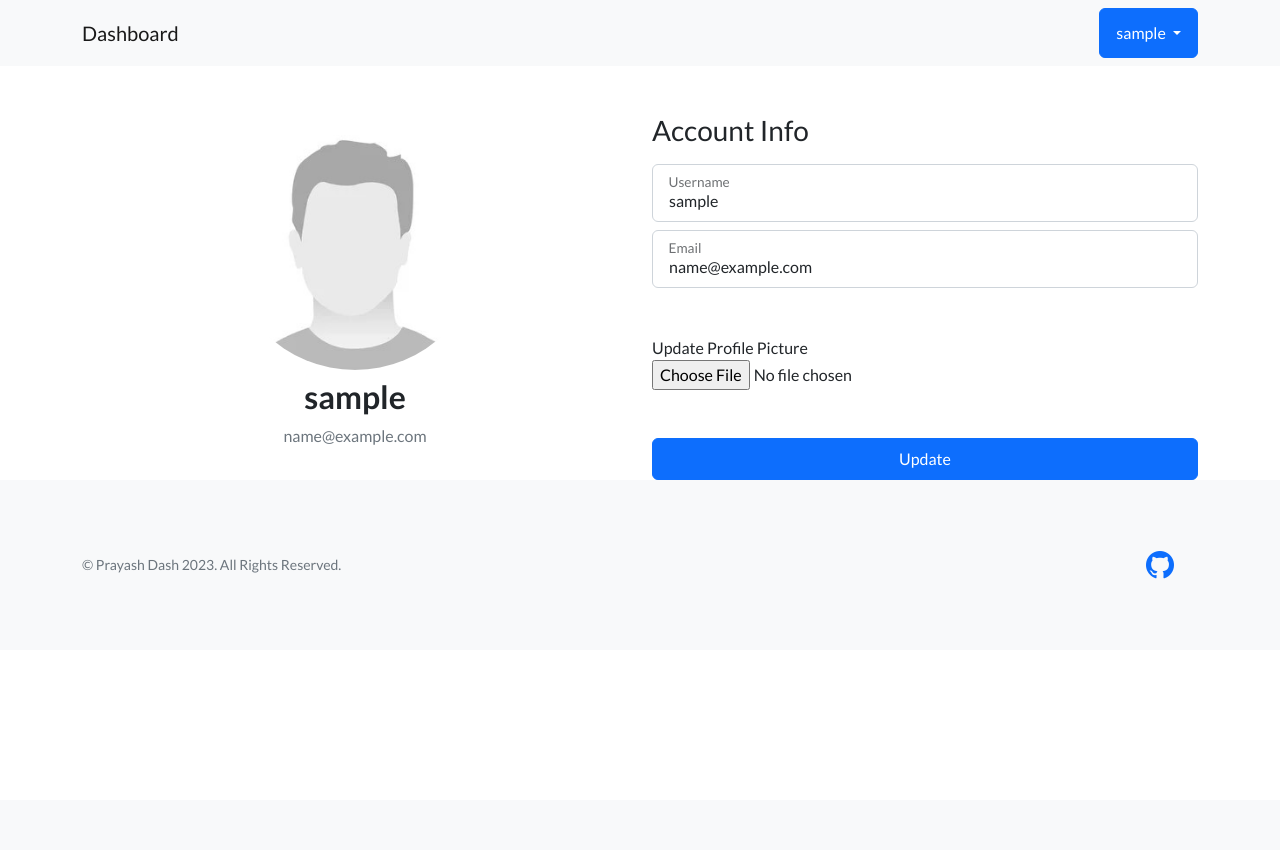
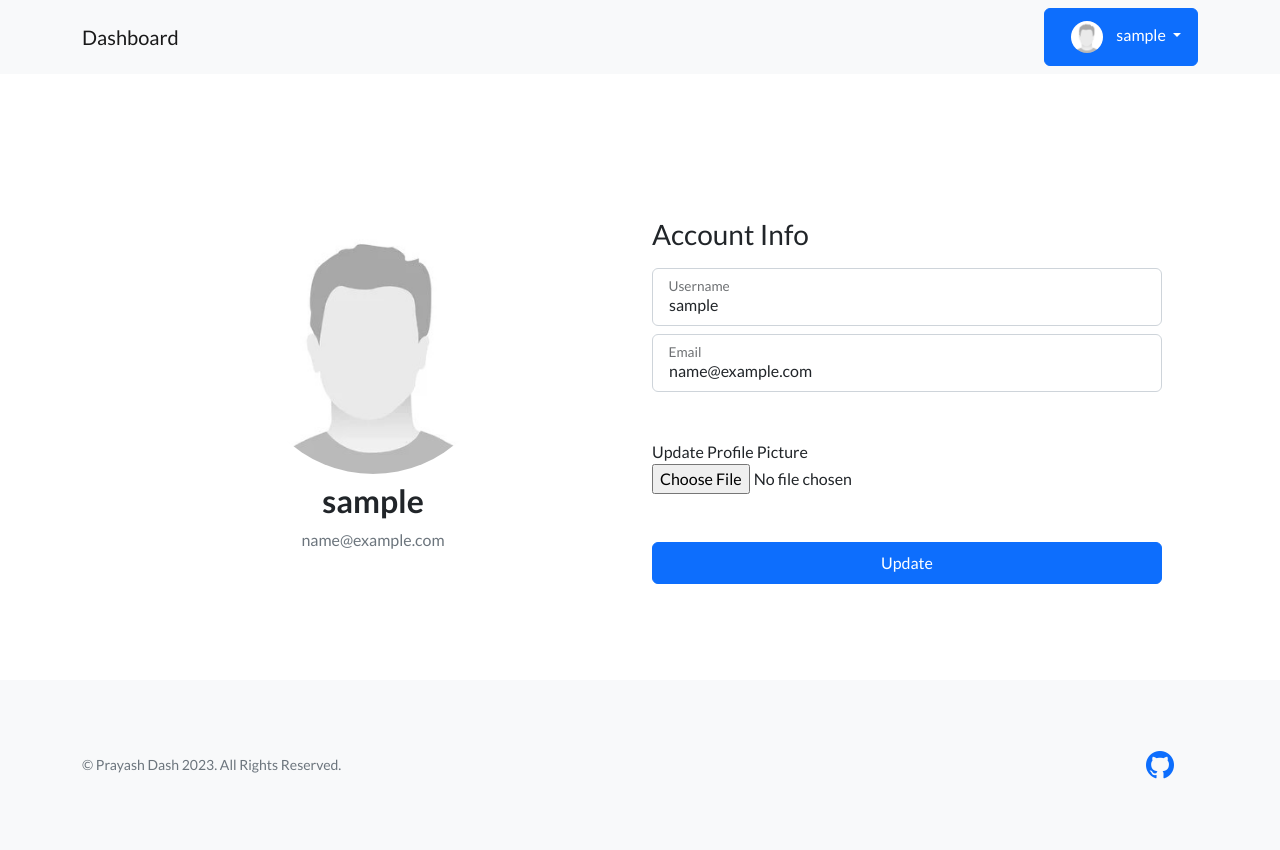
Before and after one commit to prayashdash1729/URL-shortener-flask, a Flask app: page /profile in a window 1280 px wide. Before the commit the page ends 579 px from the top, so only its background shows below. Run offline with Flask 3, Linux system fonts and the light colour scheme; the visitor is signed in with stand-in values (Sample User, id 1); some libraries are stand-ins or nearby versions.

Commit message:
added profile picture in nav bar

```diff
--- a/URL_shortener/templates/layout.html
+++ b/URL_shortener/templates/layout.html
@@ -89,6 +89,7 @@
                     {% if current_user.is_authenticated %}
                         <div class="dropdown">
                             <button class="btn btn-primary dropdown-toggle" type="button" data-bs-toggle="dropdown" aria-expanded="false">
+                                <img class="rounded-circle" style="height: 2.0rem;" hspace="10" src="{{url_for('static', filename='assets/profile_pics/' + current_user.image_file )}}">
                                 {{current_user.username}}
                             </button>
                             <ul class="dropdown-menu" data-bs-theme="light">
--- a/URL_shortener/templates/profile.html
+++ b/URL_shortener/templates/profile.html
@@ -1,6 +1,6 @@
 {% extends "layout.html" %}
 {% block body %}
-<div class="container">
+<div class="container pt-5 p-5 mb-5 mt-5">
   <div class="row">
     <div class="col-md-6">
       <div class="media mt-5 text-center">
```
